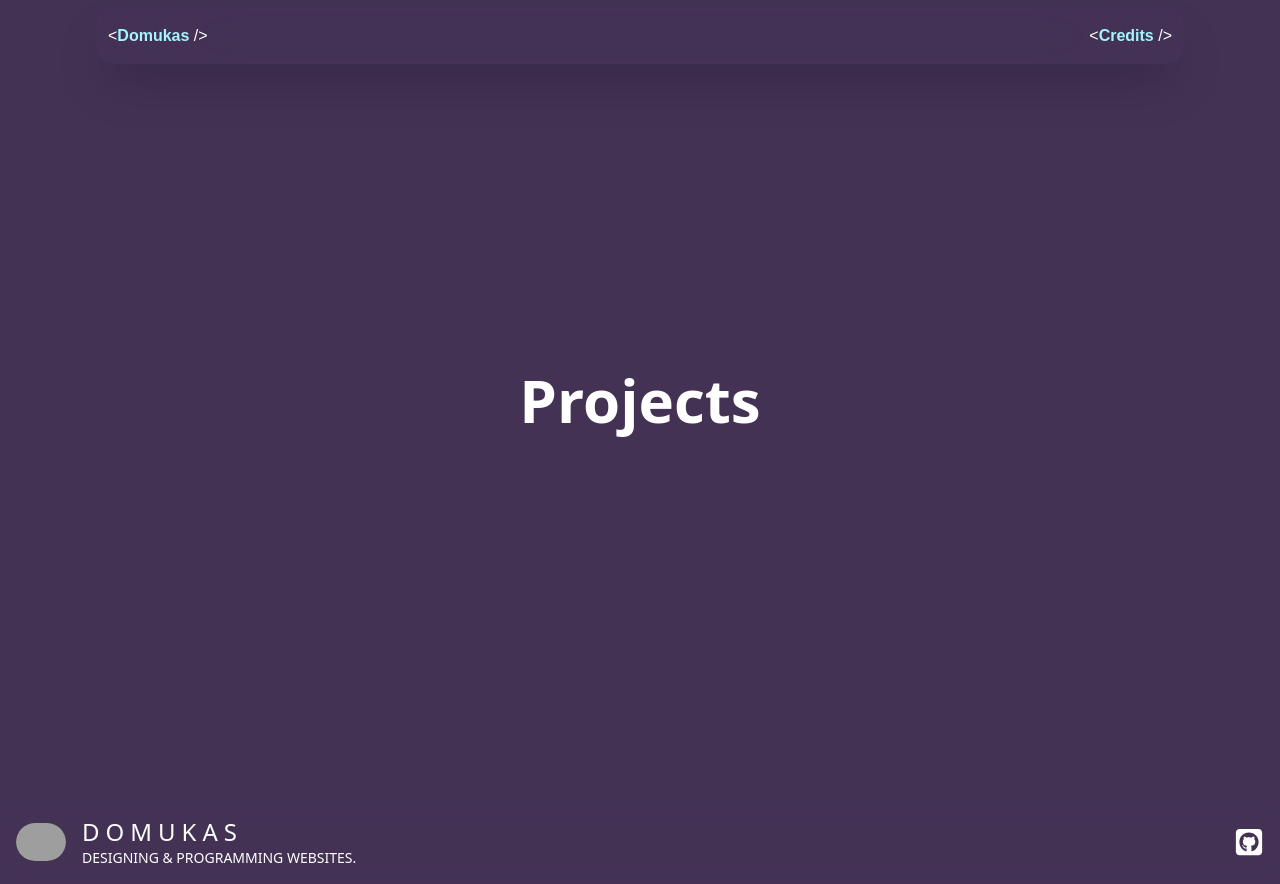
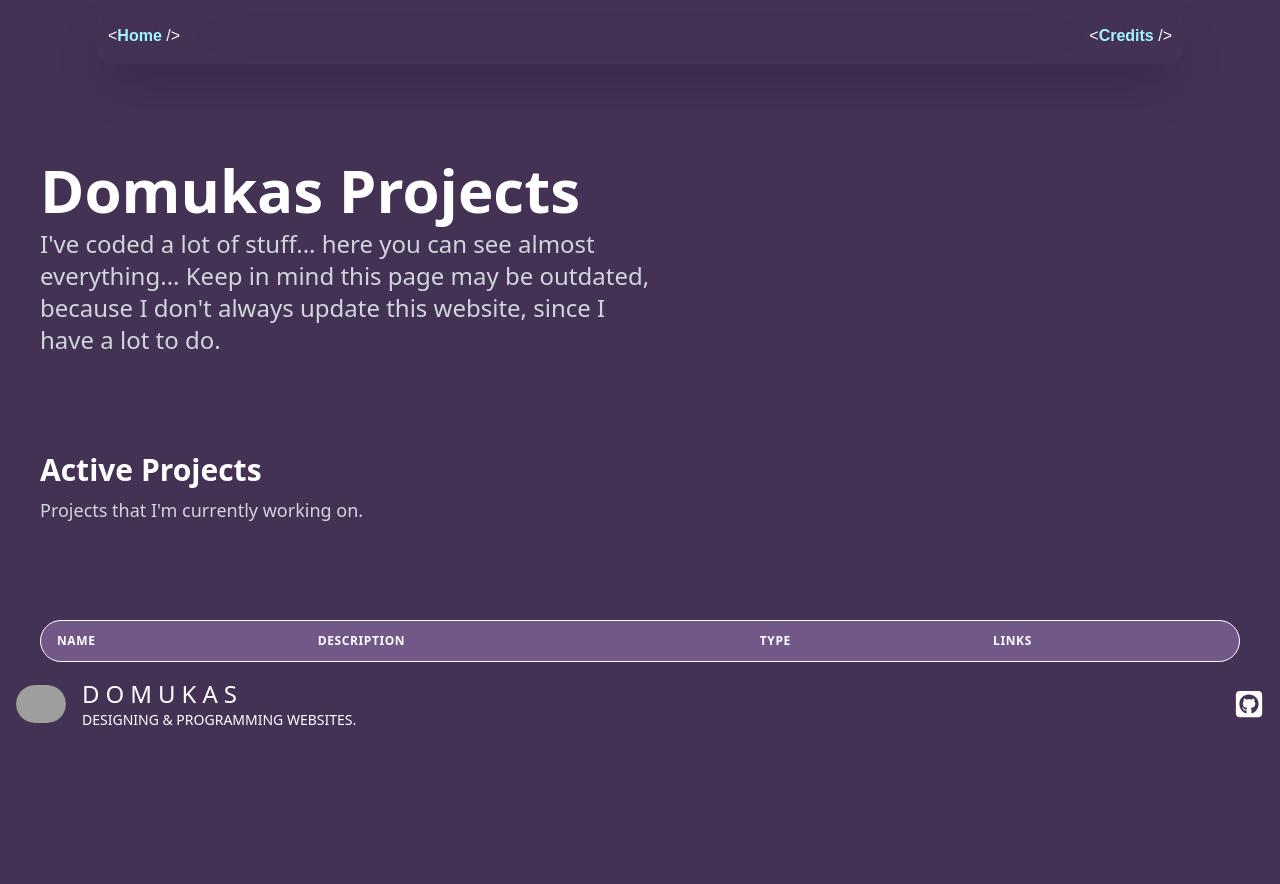
Before and after one commit to Domukas1337/portfolio-page, a Next.js app: page /projects in a window 1280 px wide. After the commit the page ends 800 px from the top, so only its background shows below. Built offline with nearby package versions, Linux system fonts and the light colour scheme; grey boxes are pictures that could not be loaded; a web font is replaced by a local one.

Commit message:
projects page 30% done, changed navbar home button, removed javascript from experience in about me

```diff
--- a/Components/Navbar.tsx
+++ b/Components/Navbar.tsx
@@ -7,11 +7,11 @@ export default function Navbar() {
         <Link href="/" className="rounded-2xl font-oxygen-mono">
           {"<"}
           <span className="font-bold text-cyan-200 hover:text-cyan-400 transition-colors">
-            Domukas
+            Home
           </span>
           {" />"}
         </Link>
-        <div className="flex gap-2">
+        <div className="flex">
           <Link href="/credits" className="rounded-2xl font-oxygen-mono">
             {"<"}
             <span className="font-bold text-cyan-200 hover:text-purple-200 transition-colors">
--- a/app/about/page.tsx
+++ b/app/about/page.tsx
@@ -45,14 +45,8 @@ export default function About() {
           experienceTo="Present"
           kindOf="own projects"
           title="Full Stack Developer"
-          description="I am currently working as a Full Stack Developer at a startup company. I am responsible for building and maintaining the company's web application, including front-end development and back-end development."
-          technologies={[
-            "React",
-            "Next.js",
-            "Tailwind CSS",
-            "JavaScript",
-            "TypeScript",
-          ]}
+          description="I am currently learning a Full Stack Developer. I am working with React, Next.JS, Tailwind CSS to build apps that feel and look amazing."
+          technologies={["React", "Next.js", "Tailwind CSS", "TypeScript"]}
         />
       </div>
     </main>
--- a/app/projects/page.tsx
+++ b/app/projects/page.tsx
@@ -4,8 +4,43 @@ export const metadata = {
 
 export default function Projects() {
   return (
-    <div className="flex flex-col justify-center items-center h-screen">
-      <h1 className="text-6xl font-black">Projects</h1>
-    </div>
+    <main className="flex flex-col gap-24">
+      <div className="flex flex-col justify-center mt-40 md:ml-10 mx-10 md:mx-0">
+        <h1 className="text-4xl md:text-6xl font-black">Domukas Projects</h1>
+        <p className="w-full md:w-1/2 text-2xl font-medium mt-2 text-gray-300">
+          I&apos;ve coded a lot of stuff... here you can see almost
+          everything... Keep in mind this page may be outdated, because I
+          don&apos;t always update this website, since I have a lot to do.
+        </p>
+      </div>
+
+      <div className="flex flex-col justify-center md:ml-10 mx-10 md:mx-0">
+        <h1 className="text-xl md:text-3xl font-black">Active Projects</h1>
+        <p className="w-full md:w-1/2 text-lg font-medium mt-2 text-gray-300">
+          Projects that I&apos;m currently working on.
+        </p>
+      </div>
+
+      <div className="flex flex-col justify-center mx-0 md:mx-10 rounded-3xl border bg-purple-300/30">
+        <table className="w-full">
+          <thead>
+            <tr>
+              <th className="py-3 px-4 text-left text-xs font-semibold uppercase tracking-wider">
+                Name
+              </th>
+              <th className="py-3 px-4 text-left text-xs font-semibold uppercase tracking-wider">
+                Description
+              </th>
+              <th className="py-3 px-4 text-left text-xs font-semibold uppercase tracking-wider">
+                Type
+              </th>
+              <th className="py-3 px-4 text-left text-xs font-semibold uppercase tracking-wider">
+                Links
+              </th>
+            </tr>
+          </thead>
+        </table>
+      </div>
+    </main>
   );
 }
```
